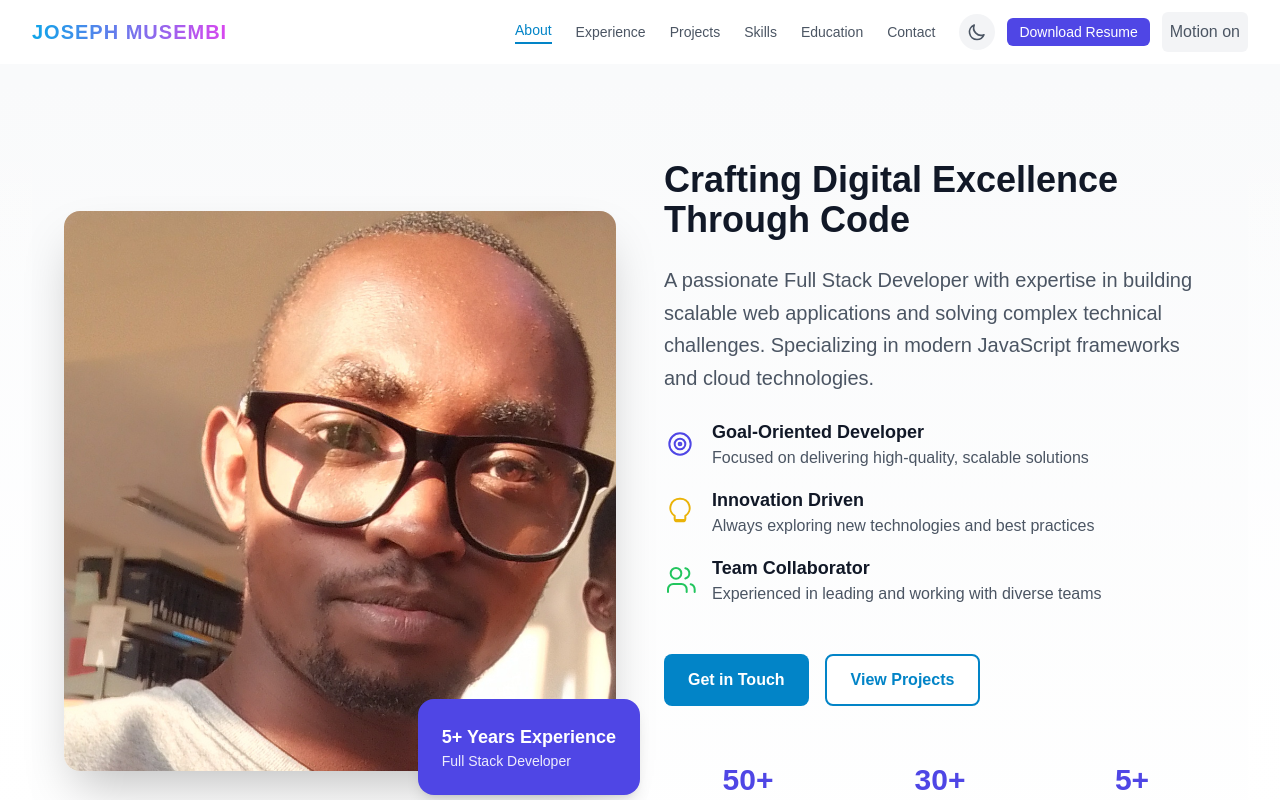
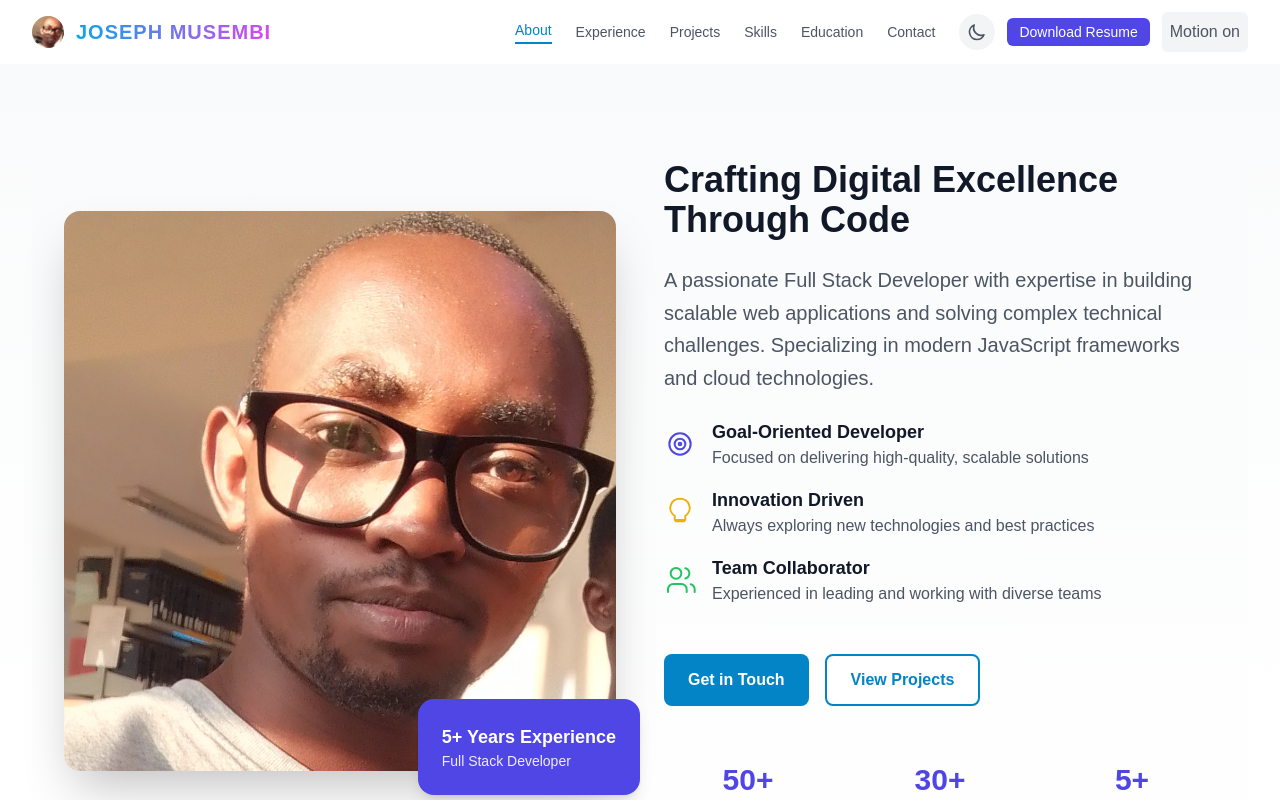
Before and after one commit to Joseph-the-Engineer/joseph-musembi-portfolio, a React (Vite) app: page / in a window 1280 px wide. Shown: the top 800 px of the page. Built offline with nearby package versions, Linux system fonts and the light colour scheme.

Commit message:
feat(header): show profile image as logo beside site title

```diff
--- a/src/components/layout/Header.jsx
+++ b/src/components/layout/Header.jsx
@@ -1,6 +1,9 @@
 import React, { useState, useEffect, useContext } from 'react';
 import { motion, AnimatePresence } from 'framer-motion';
 import { ThemeContext } from '../../App.jsx';
+
+// Resolve profile image for header/logo
+const headerLogo = new URL('/images/profile.jpg', import.meta.url).href;
 
 const Header = ({ sections, activeSection, theme, toggleTheme }) => {
   const [isScrolled, setIsScrolled] = useState(false);
@@ -32,8 +35,9 @@ const Header = ({ sections, activeSection, theme, toggleTheme }) => {
         <motion.div
           initial={{ opacity: 0 }}
           animate={{ opacity: 1 }}
-          className="text-xl font-bold text-gray-900 dark:text-white tracking-wider"
+          className="flex items-center text-xl font-bold text-gray-900 dark:text-white tracking-wider"
         >
+          <img src={headerLogo} alt="Profile" className="w-8 h-8 rounded-full mr-3 object-cover" />
           <span className="bg-gradient-to-r from-primary-500 to-secondary-500 text-transparent bg-clip-text">
             JOSEPH MUSEMBI
           </span>
```
